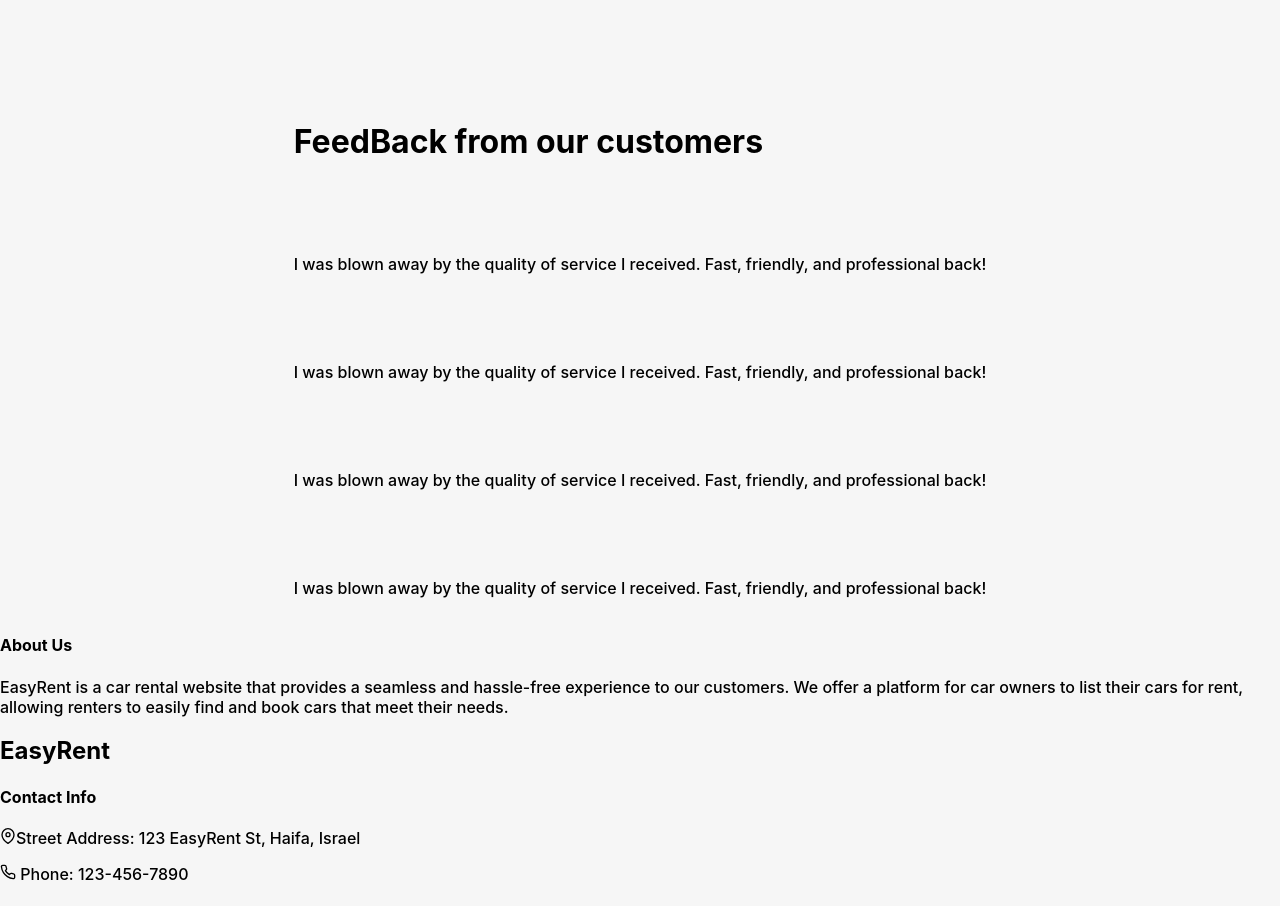
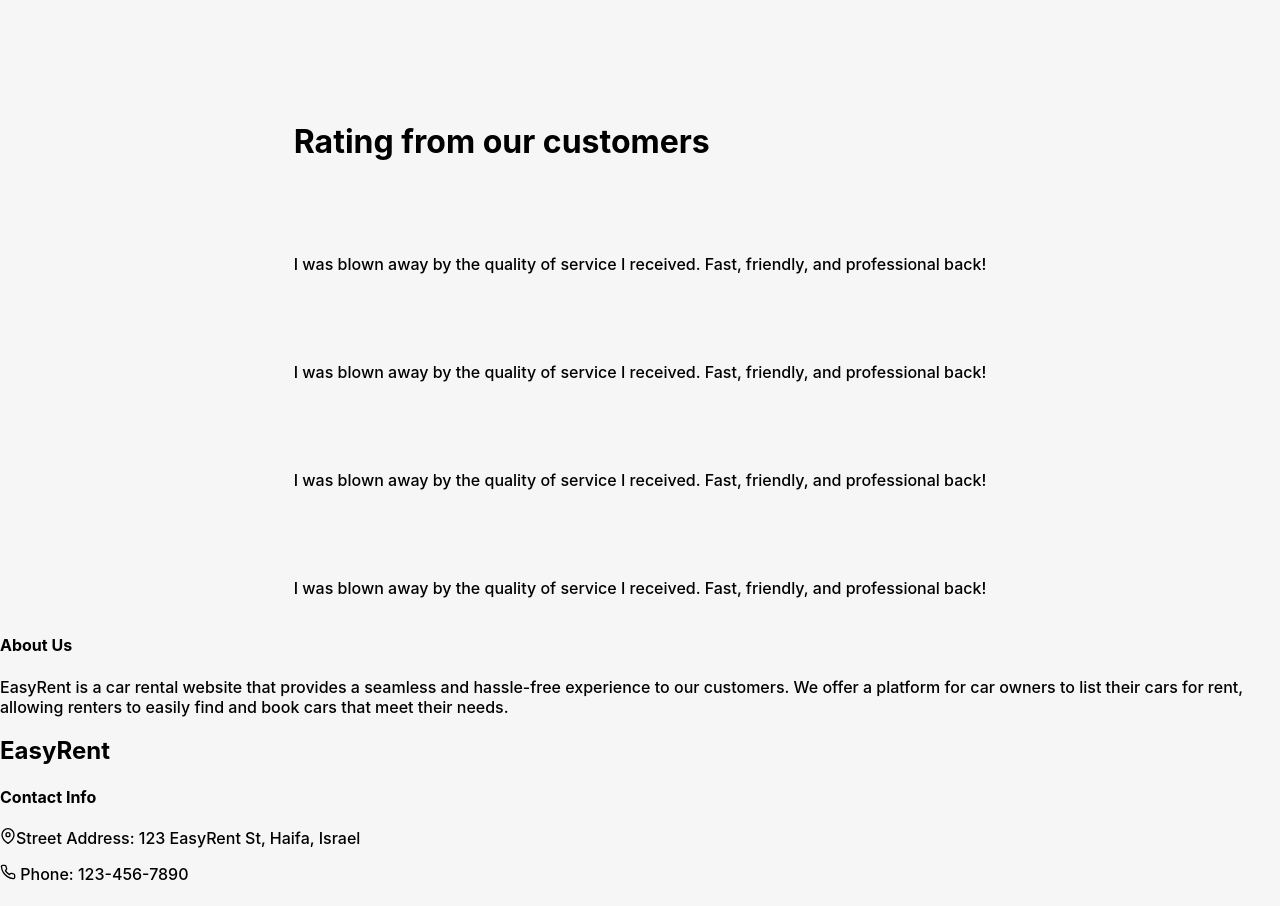
Before and after one commit to easyrent11/EasyRent, a React (Create React App) app in the folder client/: page / in a window 1280 px wide. Shown: the part 4600-5506 px from the top of the page. Built offline with nearby package versions, Linux system fonts and the light colour scheme.

Commit message:
Changed the background of the rating

```diff
--- a/client/src/components/Rating.js
+++ b/client/src/components/Rating.js
@@ -1,14 +1,13 @@
 import React from 'react';
 import { FaStar } from "react-icons/fa";
 import SentimentVerySatisfiedIcon from '@material-ui/icons/SentimentVerySatisfied';
-import RatingImg from "../Assets/Rating.jpg";
 import { useScrollToTop } from './ScrollToTheTop';
 export default function Rating() {
   useScrollToTop();
   return (
 
-    <div className="flex items-center justify-center  w-full min-h-screen " style={{ backgroundImage: `url(${RatingImg})`,backgroundPosition:'center', backgroundSize:'cover', backgroundRepeat: 'no-repeat' }}>
-      <article className="pb-8 pt-4 rounded-md  bg-black bg-opacity-80 background-filter backdrop-blue-lg flex flex-col items-center rating-container  w-1/2">
+    <div className="flex items-center justify-center  w-full min-h-screen ">
+      <article className="pb-8 pt-4 rounded-lg  bg-black  flex flex-col items-center rating-container  w-2/6">
         <div className="flex mb-4 items-center justify-center text-white text-4xl">
           <h1 className="m-2">Rate Us</h1>
           <SentimentVerySatisfiedIcon fontSize="large" style={{ color: 'yellow' }} />
@@ -82,7 +81,7 @@ export default function Rating() {
         </div>
         <textarea
           id="rating-message"
-          className="bg-transparent border-2 border-white bg-opacity-80 background-filter backdrop-blue-lg text-white w-2/3 p-2 h-60 rounded-lg mt-2"
+          className="bg-white  border-none  text-black w-2/3 p-2 h-60 rounded-lg mt-2"
           placeholder="Leave something nice :)"
         ></textarea>
         <button
--- a/client/src/components/RatingSection.js
+++ b/client/src/components/RatingSection.js
@@ -5,7 +5,7 @@ export default function RatingSection() {
   return (
     <>
         <div className='flex flex-col items-center justify-center bg-[#E8E8E8] w-full'>
-            <h1 className='p-4 m-4'>FeedBack from our customers </h1>
+            <h1 className='text-2xl font-bold p-4 m-4'>Rating from our customers </h1>
 
             <article className='flex'>
                 <UserRatingCard/>
```
